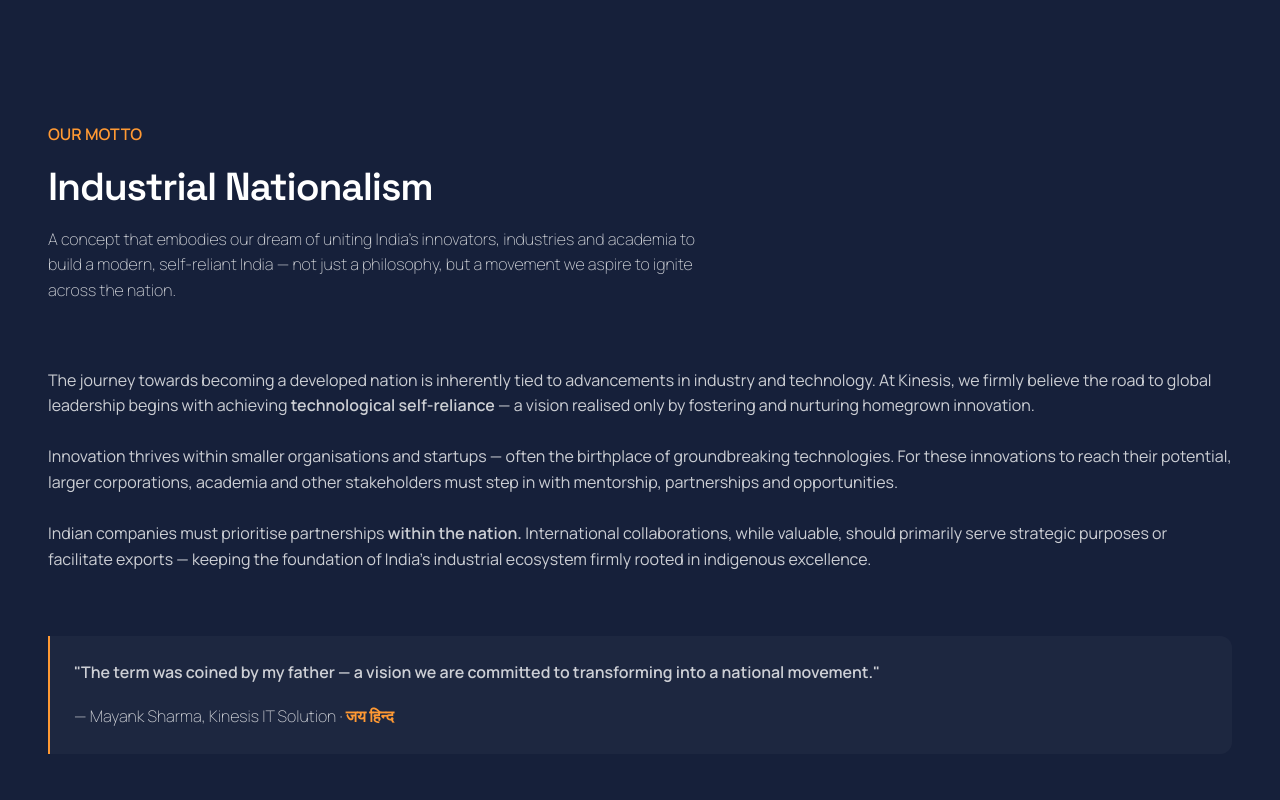
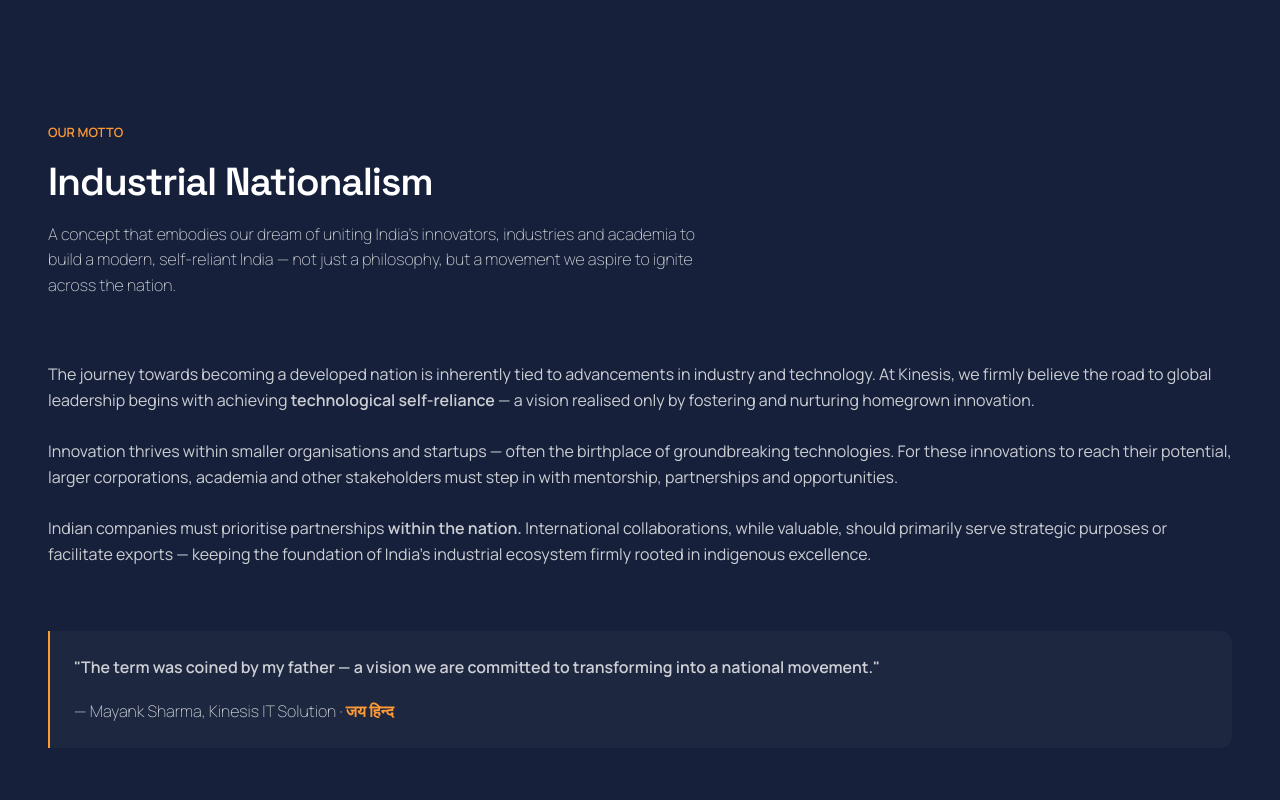
Before and after one commit to divyanshchahar/kinesis, a Next.js app: page /aboutus in a window 1280 px wide. Shown: the part 1420-2220 px from the top of the page. Built offline with nearby package versions, Linux system fonts and the light colour scheme.

Commit message:
updated styling

```diff
--- a/src/ui/layouts/TextCard5Layout.tsx
+++ b/src/ui/layouts/TextCard5Layout.tsx
@@ -34,7 +34,7 @@ export default function TextCard5Layout({
     return (
         <div className={`${colorScheme} ${addedStyle}`}>
             <div className={`${styles.container}`}>
-                <p className={`boldNormal ${selectedColor}`}>{smallText}</p>
+                <p className={`boldSmall ${selectedColor}`}>{smallText}</p>
                 <p className={`h3 ${styles.heading}`}>{headingText}</p>
                 {bodyText && <p className={`lightNormal`}>{bodyText}</p>}
             </div>
```
